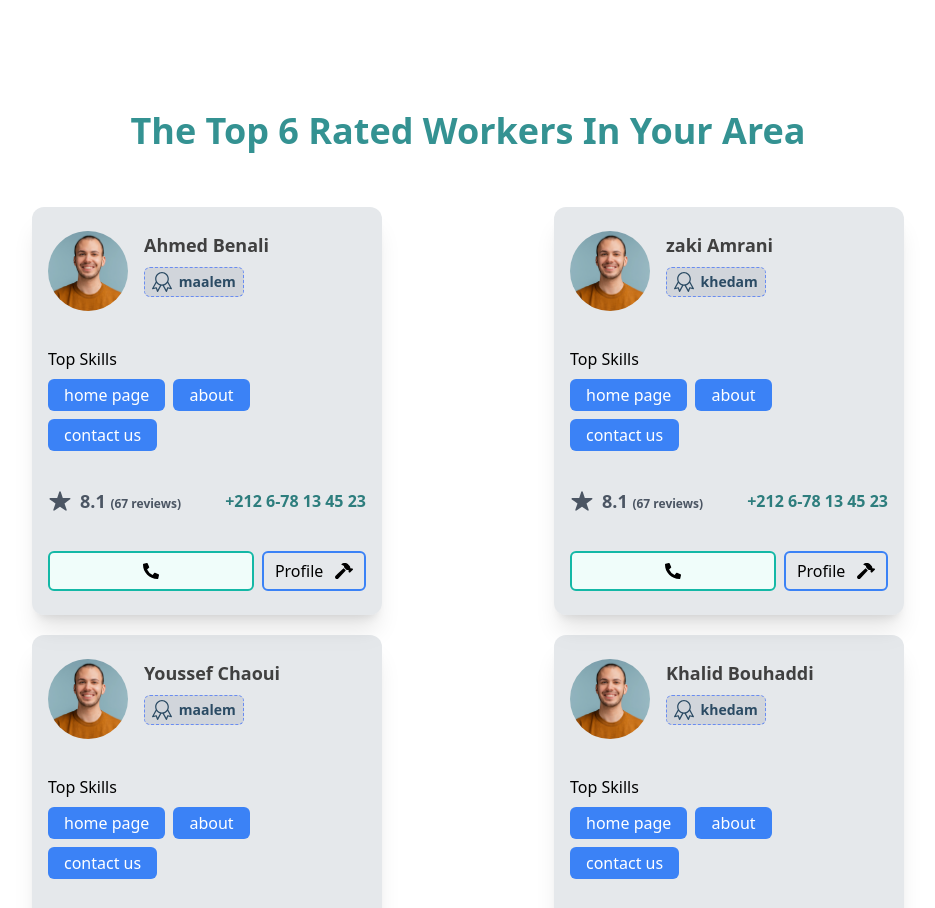
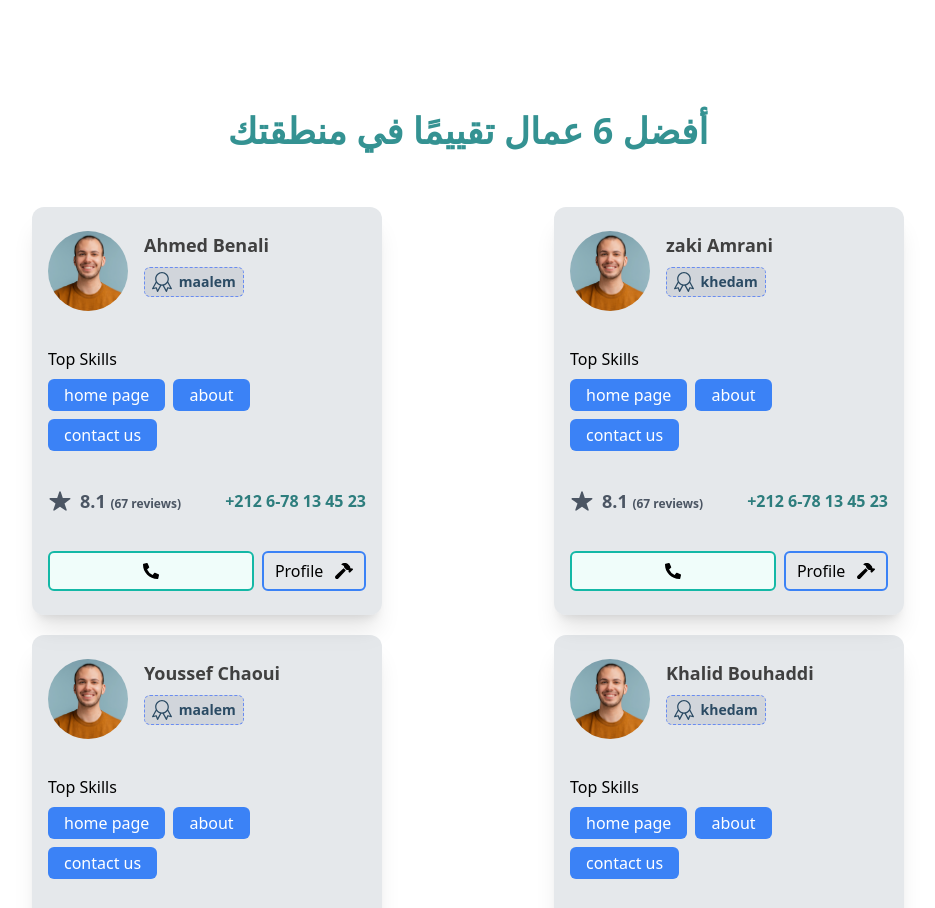
Before and after one commit to mohamedBelalia/pfe_frontend, a React (Vite) app: page / in a window 1280 px wide. Shown: the part 2039-2947 px from the top of the page, without its empty margins (172-1107 px from the left). Built offline with nearby package versions, Linux system fonts and the light colour scheme.

Commit message:
arabic v1

```diff
--- a/src/Components/Pages/Home/DemandedJobs/DemandedJobs.tsx
+++ b/src/Components/Pages/Home/DemandedJobs/DemandedJobs.tsx
@@ -1,5 +1,7 @@
+import { useSelector } from "react-redux"
 import { topRatedWorkers } from "../../../../assets/jsonUsed/topRatedWorkers.json"
 import JobCard from "./JobCard"
+import { RootState } from "../../../Store/store"
 
 type topWorkersType = {
     getWorkerId : (id :string) => void
@@ -9,9 +11,20 @@ type topWorkersType = {
 const workerSills = ["home page" , "about" , "contact us"]
 
 const DemandedJobs = ({getWorkerId}:topWorkersType) => {
+
+    // The Slice For Change The Language
+    const isArabicSelected : boolean = useSelector((state:RootState)=> state.selectedLanguageSlice.isArabicSelected)
+
   return (
     <div className="px-1 md:px-0 md:w-[80%] w-full md:mx-auto mt-16 pt-12">
-        <h1 className="text-center text-4xl font-bold text-[#349292]">The Top 6 Rated Workers In Your Area</h1>
+        <h1 className="text-center text-4xl font-bold text-[#349292]">
+            {
+                isArabicSelected
+                ? "أفضل 6 عمال تقييمًا في منطقتك"
+                : "The Top 6 Rated Workers In Your Area"
+            }
+
+        </h1>
 
             {/* Phone screens seaction */}
         <div className="flex md:hidden gap-5 mt-14 overflow-scroll hideScrollBar">
```
